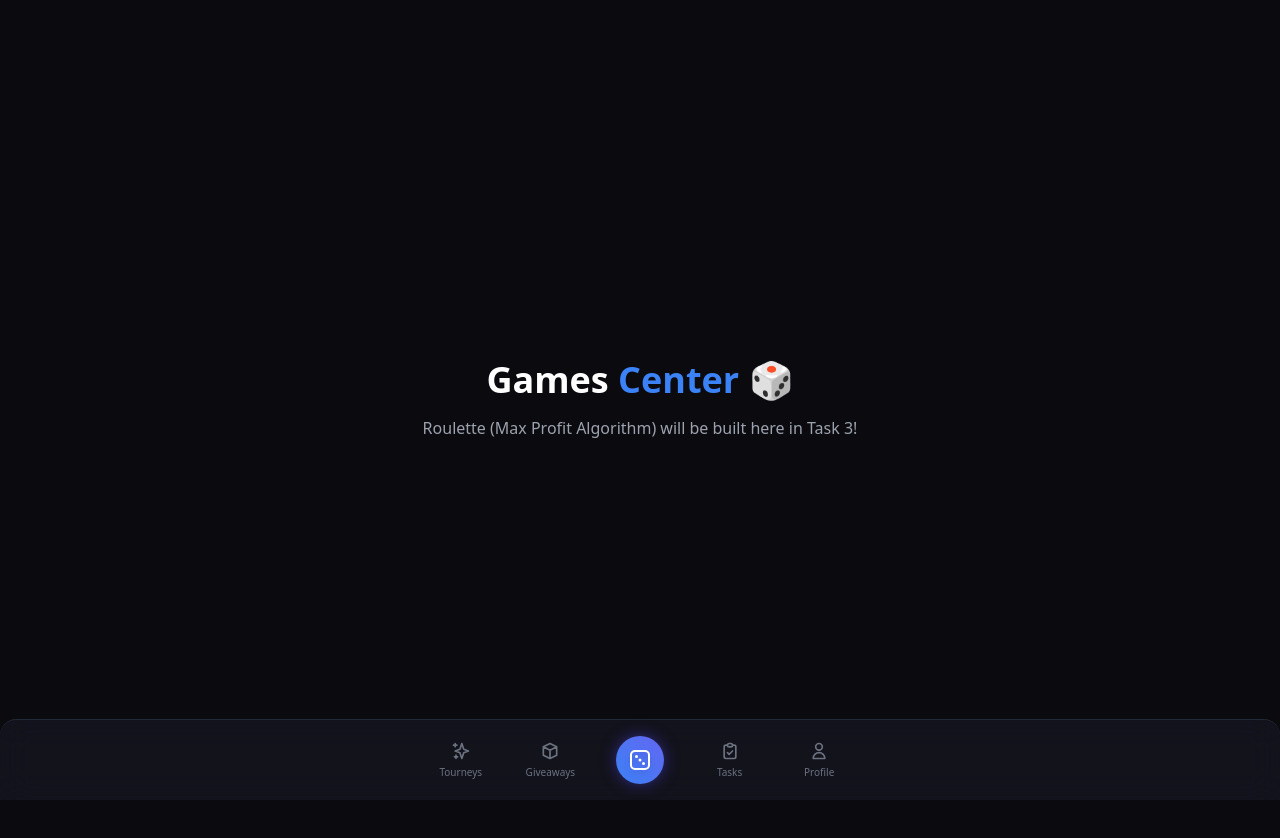
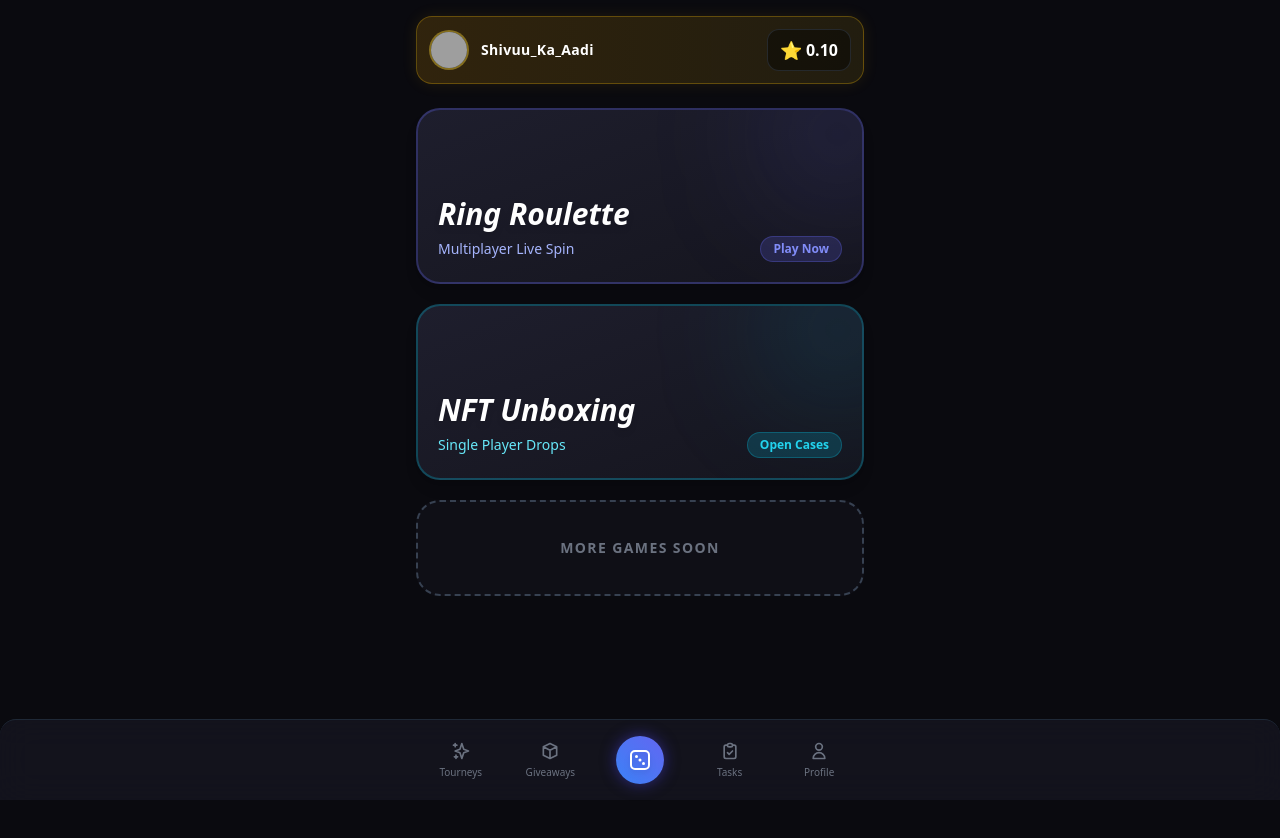
Before and after one commit to Aadi639707/stardrop-bot, a Next.js app: page / in a window 1280 px wide. Shown: the top 838 px of the page. Built offline with nearby package versions, Linux system fonts and the light colour scheme; grey boxes are pictures that could not be loaded.

Commit message:
Update page.tsx

```diff
--- a/app/page.tsx
+++ b/app/page.tsx
@@ -1,10 +1,71 @@
+"use client";
+
+import Link from "next/link";
+import { useState } from "react";
+
 export default function Home() {
+  // Dummy balance for now
+  const [balance, setBalance] = useState("0.10");
+
   return (
-    <main className="flex min-h-screen flex-col items-center justify-center p-6">
-      <h1 className="text-4xl font-extrabold text-white">Games <span className="text-blue-500">Center</span> 🎲</h1>
-      <p className="text-gray-400 mt-4 text-center">
-        Roulette (Max Profit Algorithm) will be built here in Task 3!
-      </p>
-    </main>
+    <div className="min-h-screen bg-[#0a0a0f] p-4 flex flex-col items-center pb-24">
+
+      {/* Top Bar (Matching your screenshot style but in Dark Premium Theme) */}
+      <div className="w-full max-w-md bg-gradient-to-r from-yellow-600/20 to-yellow-400/10 border border-yellow-500/30 rounded-2xl p-3 flex justify-between items-center mb-6 shadow-[0_0_15px_rgba(234,179,8,0.1)]">
+        <div className="flex items-center gap-3">
+          <div className="w-10 h-10 rounded-full bg-gray-800 overflow-hidden border-2 border-yellow-500/50">
+            {/* Avatar placeholder */}
+            <img src="https://i.pravatar.cc/150?u=shivuu" alt="Profile" className="w-full h-full object-cover" />
+          </div>
+          <span className="text-white font-extrabold text-sm tracking-wide">Shivuu_Ka_Aadi</span>
+        </div>
+        <div className="flex items-center gap-1 bg-black/40 px-3 py-1.5 rounded-xl border border-gray-700/50">
+          <span className="text-yellow-500 text-lg">⭐</span>
+          <span className="text-white font-bold">{balance}</span>
+        </div>
+      </div>
+
+      {/* Game Banners List */}
+      <div className="w-full max-w-md flex flex-col gap-5">
+
+        {/* Game 1: The Ring Roulette (Screenshot 2) */}
+        <Link href="/roulette">
+          <div className="w-full h-44 rounded-3xl bg-gradient-to-br from-[#1e1e2d] to-[#15151e] border-2 border-indigo-500/30 flex flex-col justify-end p-5 relative overflow-hidden shadow-lg transition-transform active:scale-95 group">
+            {/* Background Glow */}
+            <div className="absolute top-0 right-0 w-32 h-32 bg-indigo-500/20 rounded-full blur-3xl -mr-10 -mt-10"></div>
+
+            <h2 className="text-3xl font-black text-white drop-shadow-md z-10 italic">Ring Roulette</h2>
+            <div className="flex justify-between items-center mt-1 z-10">
+              <p className="text-indigo-300 text-sm font-medium">Multiplayer Live Spin</p>
+              <div className="bg-indigo-500/20 text-indigo-400 px-3 py-1 rounded-full text-xs font-bold border border-indigo-500/30">
+                Play Now
+              </div>
+            </div>
+          </div>
+        </Link>
+
+        {/* Game 2: NFT Case Opener (Screenshot 3) */}
+        <Link href="/case-opener">
+          <div className="w-full h-44 rounded-3xl bg-gradient-to-br from-[#1e1e2d] to-[#15151e] border-2 border-cyan-500/30 flex flex-col justify-end p-5 relative overflow-hidden shadow-lg transition-transform active:scale-95 group">
+            {/* Background Glow */}
+            <div className="absolute top-0 right-0 w-32 h-32 bg-cyan-500/20 rounded-full blur-3xl -mr-10 -mt-10"></div>
+
+            <h2 className="text-3xl font-black text-white drop-shadow-md z-10 italic">NFT Unboxing</h2>
+            <div className="flex justify-between items-center mt-1 z-10">
+              <p className="text-cyan-300 text-sm font-medium">Single Player Drops</p>
+              <div className="bg-cyan-500/20 text-cyan-400 px-3 py-1 rounded-full text-xs font-bold border border-cyan-500/30">
+                Open Cases
+              </div>
+            </div>
+          </div>
+        </Link>
+
+        {/* Coming Soon Placeholder for Future Games */}
+         <div className="w-full h-24 rounded-3xl bg-[#15151e]/50 border-2 border-dashed border-gray-700 flex items-center justify-center relative overflow-hidden">
+            <p className="text-gray-500 font-bold tracking-widest uppercase text-sm">More Games Soon</p>
+         </div>
+
+      </div>
+    </div>
   );
 }
```
